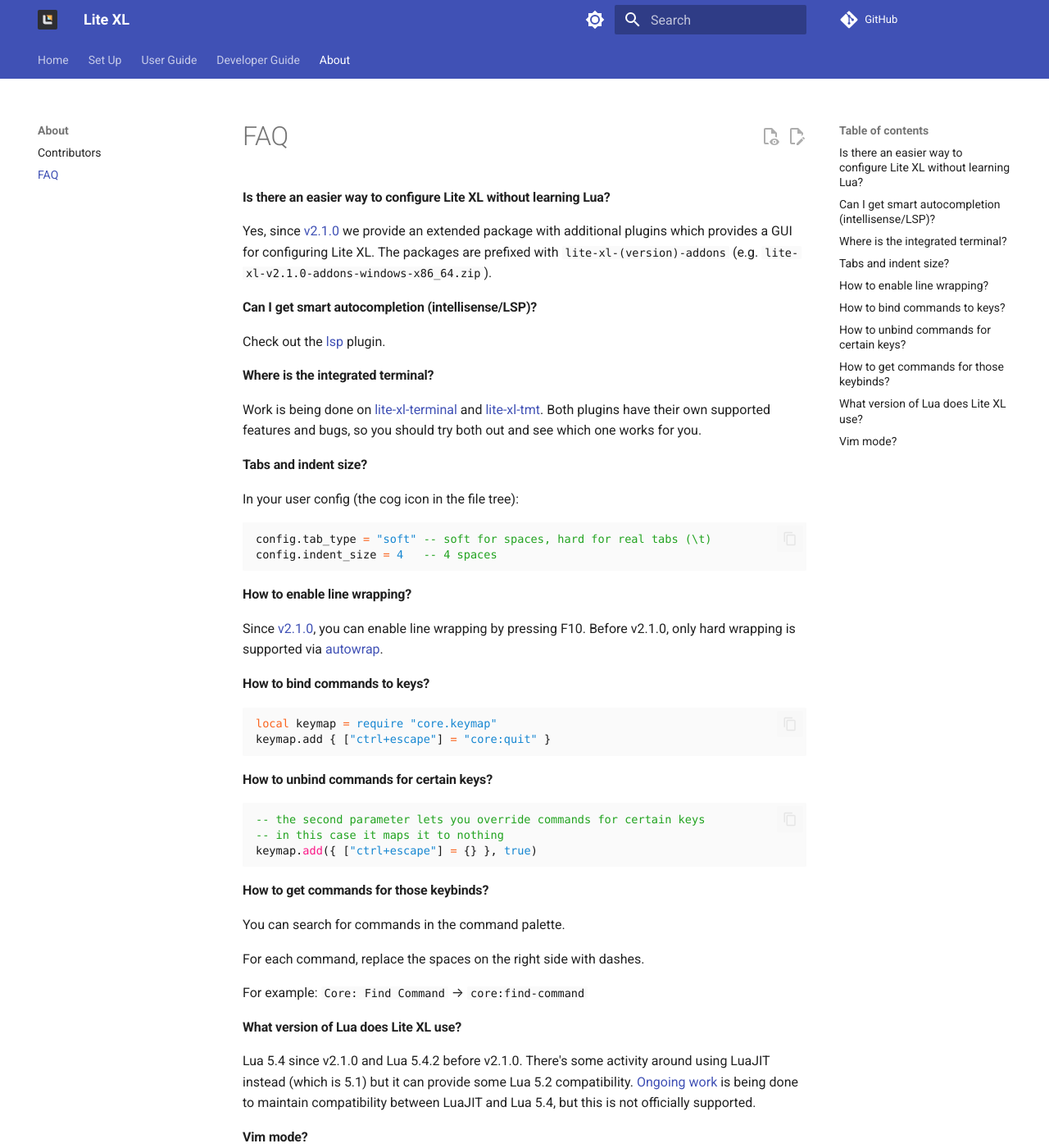
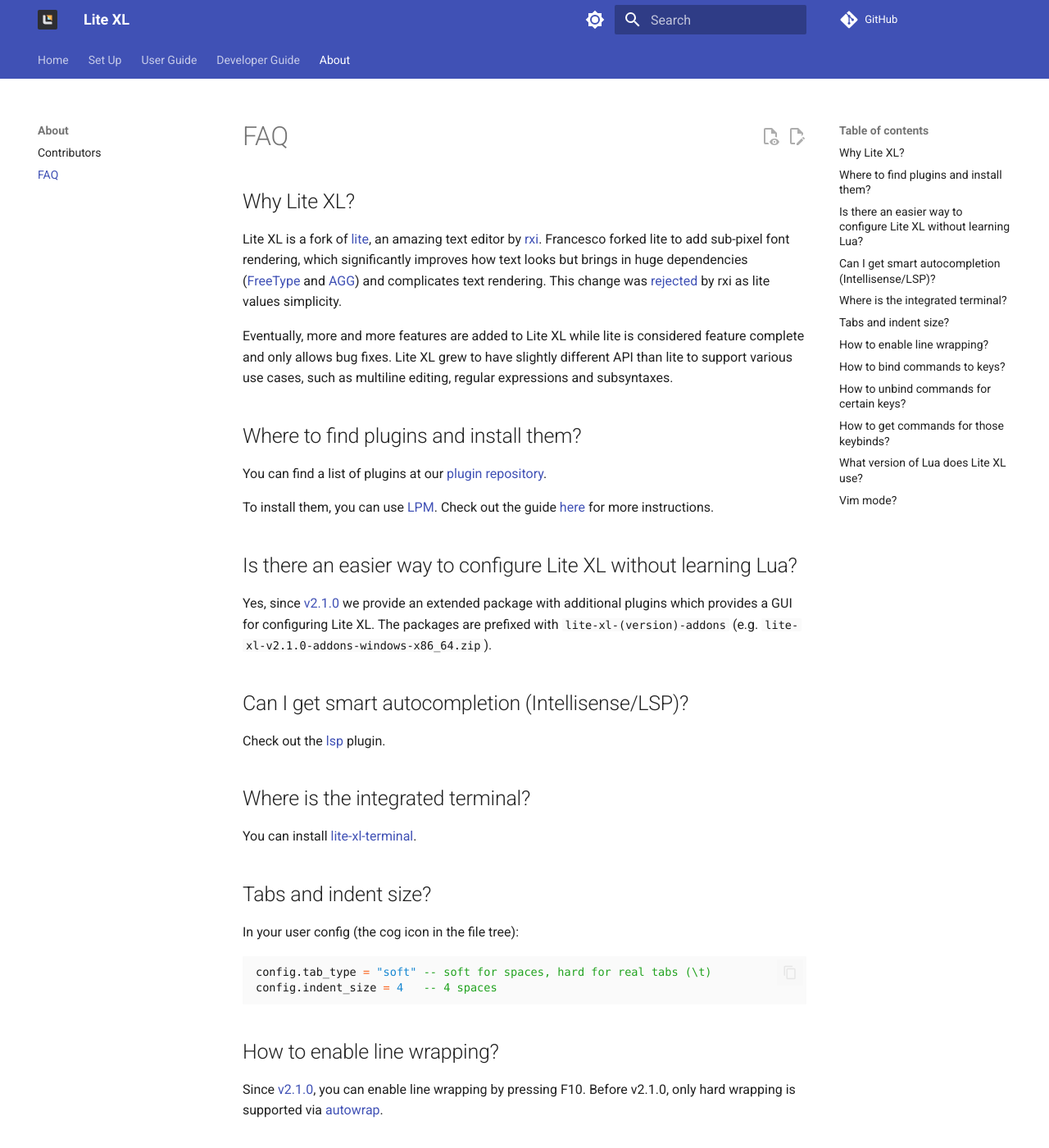
Before and after one commit to lite-xl/lite-xl.github.io, an MkDocs documentation site: the page built from docs/about/faq.md, in a window 1280 px wide and 1400 px high. Shown: the whole window at 82% size. Built offline with MkDocs 1.6.1 and Material for MkDocs 9.7.7, drawn with Linux system fonts in a browser that asks for light colours; some web fonts are replaced; comment, search, counter and statistics services are not loaded; the version menu is left out.

Commit message:
Update FAQ

````diff
--- a/docs/about/faq.md
+++ b/docs/about/faq.md
@@ -4,24 +4,43 @@
 
 # FAQ
 
-#### Is there an easier way to configure Lite XL without learning Lua?
+## Why Lite XL?
+
+Lite XL is a fork of [lite], an amazing text editor by [rxi].
+Francesco forked lite to add sub-pixel font rendering,
+which significantly improves how text looks but brings in
+huge dependencies ([FreeType] and [AGG]) and complicates text rendering.
+This change was [rejected] by rxi as lite values simplicity.
+
+Eventually, more and more features are added to Lite XL while
+lite is considered feature complete and only allows bug fixes.
+Lite XL grew to have slightly different API than lite to support
+various use cases, such as multiline editing, regular expressions
+and subsyntaxes.
+
+## Where to find plugins and install them?
+
+You can find a list of plugins at our [plugin repository].
+
+To install them, you can use [LPM].
+Check out the guide [here] for more instructions.
+
+## Is there an easier way to configure Lite XL without learning Lua?
 
 Yes, since [v2.1.0] we provide an extended package with
 additional plugins which provides a GUI for configuring Lite XL.
 The packages are prefixed with `lite-xl-(version)-addons`
 (e.g. `lite-xl-v2.1.0-addons-windows-x86_64.zip`).
 
-#### Can I get smart autocompletion (intellisense/LSP)?
+## Can I get smart autocompletion (Intellisense/LSP)?
 
 Check out the [lsp] plugin.
 
-#### Where is the integrated terminal?
+## Where is the integrated terminal?
 
-Work is being done on [lite-xl-terminal] and [lite-xl-tmt].
-Both plugins have their own supported features and bugs,
-so you should try both out and see which one works for you.
+You can install [lite-xl-terminal].
 
-#### Tabs and indent size?
+## Tabs and indent size?
 
 In your user config (the cog icon in the file tree):
 
@@ -30,19 +49,19 @@
 config.indent_size = 4   -- 4 spaces
 ```
 
-#### How to enable line wrapping?
+## How to enable line wrapping?
 
 Since [v2.1.0], you can enable line wrapping by pressing F10.
 Before v2.1.0, only hard wrapping is supported via [autowrap].
 
-#### How to bind commands to keys?
+## How to bind commands to keys?
 
 ```lua
 local keymap = require "core.keymap"
 keymap.add { ["ctrl+escape"] = "core:quit" }
 ```
 
-#### How to unbind commands for certain keys?
+## How to unbind commands for certain keys?
 
 ```lua
 -- the second parameter lets you override commands for certain keys
@@ -50,7 +69,7 @@
 keymap.add({ ["ctrl+escape"] = {} }, true)
 ```
 
-#### How to get commands for those keybinds?
+## How to get commands for those keybinds?
 
 You can search for commands in the command palette.
 
@@ -58,7 +77,7 @@
 
 For example: `Core: Find Command` → `core:find-command`
 
-#### What version of Lua does Lite XL use?
+## What version of Lua does Lite XL use?
 
 Lua 5.4 since v2.1.0 and Lua 5.4.2 before v2.1.0.
 There's some activity around using LuaJIT instead (which is 5.1)
@@ -67,32 +86,22 @@
 maintain compatibility between LuaJIT and Lua 5.4,
 but this is not officially supported.
 
-#### Vim mode?
+## Vim mode?
 
 You need to [vibe].
 
 
+[lite]:                 https://github.com/rxi/lite
+[rxi]:                  https://github.com/rxi/lite
+[FreeType]:             https://freetype.org/
+[AGG]:                  https://agg.sourceforge.net/antigrain.com/index.html
+[rejected]:             https://github.com/rxi/lite/issues/145#issuecomment-643636679
+[plugin repository]:    https://github.com/lite-xl/lite-xl-plugins
+[LPM]:                  https://github.com/lite-xl/lite-xl-plugin-manager
+[here]:                 ../user-guide/plugins.md
 [v2.1.0]:               https://github.com/lite-xl/lite-xl/releases/tag/v2.1.0
 [lsp]:                  https://github.com/lite-xl/lite-xl-lsp
-[lite-xl-terminal]:     https://github.com/benjcollins/lite-xl-terminal
-[lite-xl-tmt]:          https://github.com/ColonelPhantom/lite-xl-tmt
+[lite-xl-terminal]:     https://github.com/adamharrison/lite-xl-terminal
 [autowrap]:             https://github.com/lite-xl/lite-xl-plugins/blob/master/plugins/autowrap.lua?raw=1
 [master-luajit-branch]: https://github.com/lite-xl/lite-xl/pull/880
 [vibe]:                 https://github.com/eugenpt/lite-xl-vibe
-[plugin repository]:    https://github.com/lite-xl/lite-xl-plugins
-[align_carets]:         https://github.com/lite-xl/lite-xl-plugins/blob/master/plugins/align_carets.lua?raw=1
-[autoinsert]:           https://github.com/lite-xl/lite-xl-plugins/blob/master/plugins/autoinsert.lua?raw=1
-[autosave]:             https://github.com/lite-xl/lite-xl-plugins/blob/master/plugins/autosave.lua?raw=1
-[bracketmatch]:         https://github.com/lite-xl/lite-xl-plugins/blob/master/plugins/bracketmatch.lua?raw=1
-[editorconfig]:         https://github.com/lite-xl/lite-xl-plugins/blob/master/plugins/editorconfig
-[ephemeral_tabs]:       https://github.com/lite-xl/lite-xl-plugins/blob/master/plugins/ephemeral_tabs.lua?raw=1
-[fontconfig]:           https://github.com/lite-xl/lite-xl-plugins/blob/master/plugins/fontconfig.lua?raw=1
-[gitdiff_highlight]:    https://github.com/vincens2005/lite-xl-gitdiff-highlight
-[indentguide]:          https://github.com/lite-xl/lite-xl-plugins/blob/master/plugins/indentguide.lua?raw=1
-[lint+]:                https://github.com/liquid600pgm/lintplus
-[litepresence]:         https://github.com/TorchedSammy/Litepresence
-[lspkind]:              https://github.com/TorchedSammy/lite-xl-lspkind
-[minimap]:              https://github.com/lite-xl/lite-xl-plugins/blob/master/plugins/minimap.lua?raw=1
-[selectionhighlight]:   https://github.com/lite-xl/lite-xl-plugins/blob/master/plugins/selectionhighlight.lua?raw=1
-[settings]:             https://github.com/lite-xl/lite-xl-plugins/blob/master/plugins/settings.lua?raw=1
-[widgets]:              https://github.com/lite-xl/lite-xl-widgets
````
